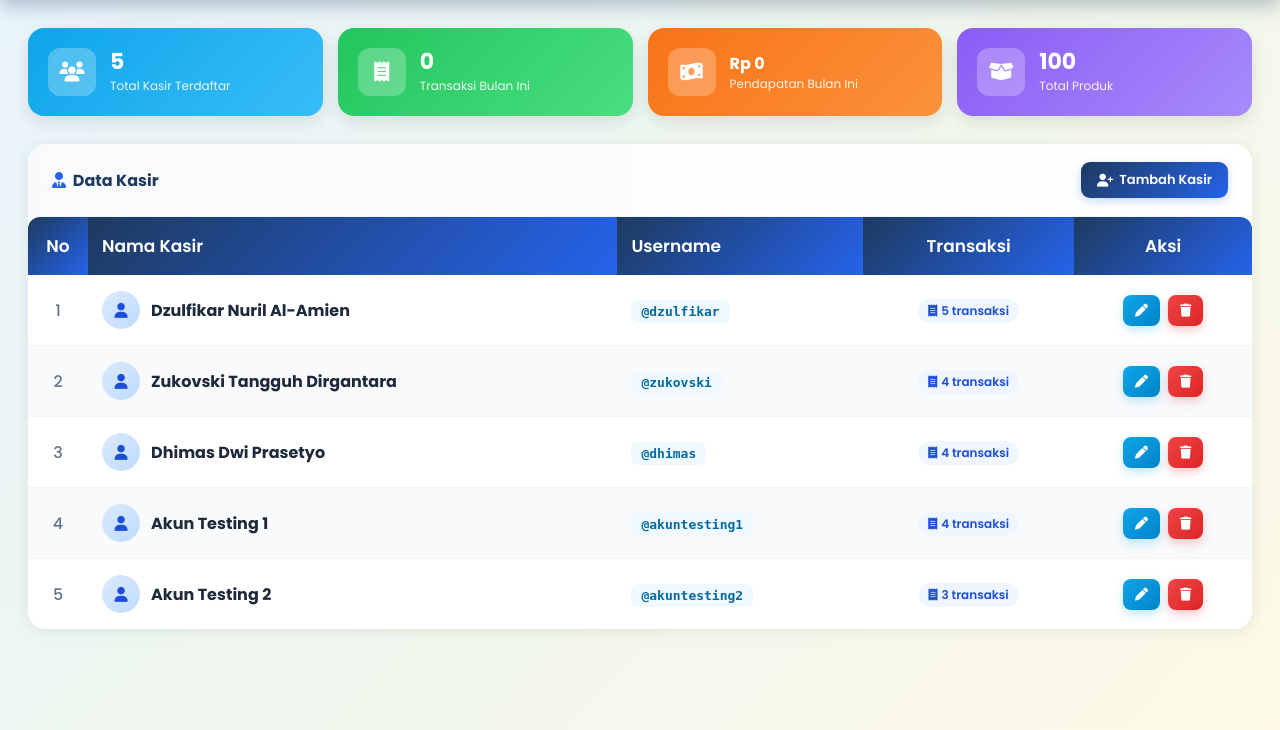
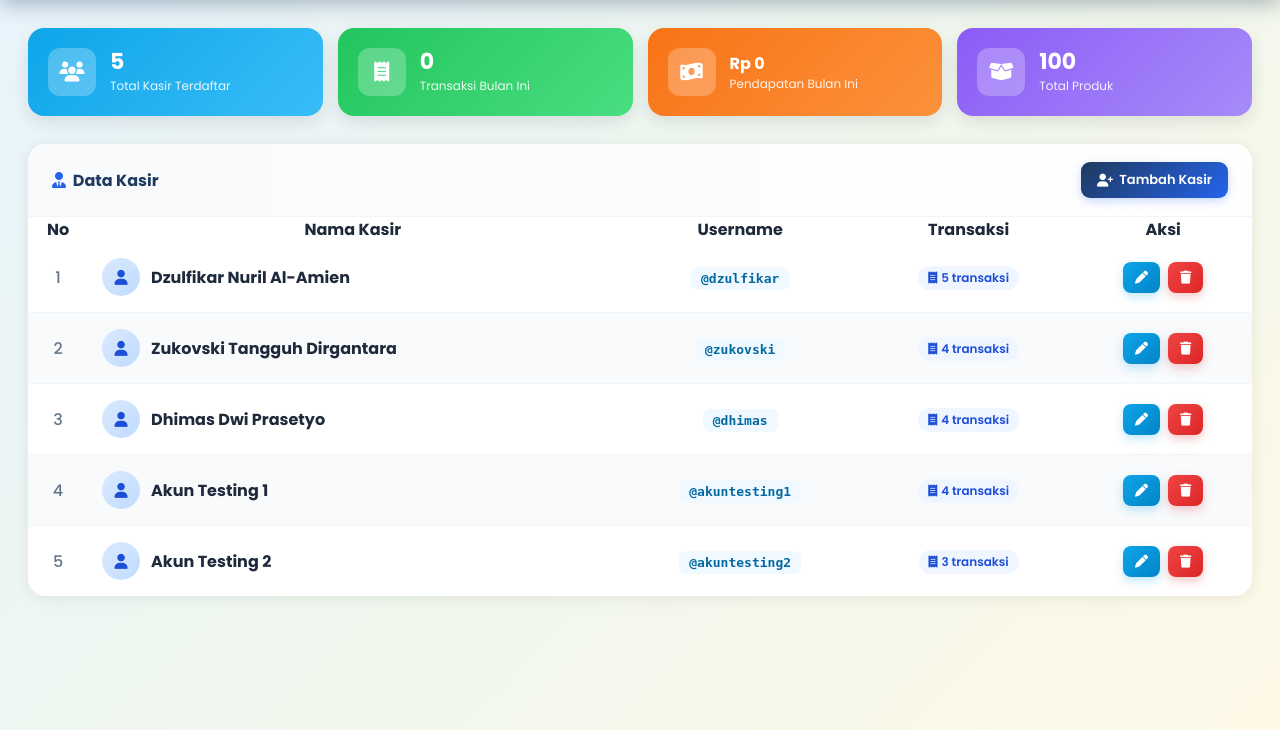
Before and after one commit to ZukovskiFT/Project-MBD, a PHP site: page /admin_dashboard.php in a window 1280 px wide. Shown: the part 70-800 px from the top of the page. Run offline with PHP 8.4, Linux system fonts and the light colour scheme; a user stored in the database is signed in; data comes from the database, SQL or seed files in the repository.

Commit message:
update dashboard

```diff
--- a/public/admin_dashboard.php
+++ b/public/admin_dashboard.php
@@ -151,14 +151,13 @@ body {
 table { width: 100%; border-collapse: collapse; }
 thead tr { background: transparent; }
 
-th {
-    background: linear-gradient(135deg, #1e3a5f, #2563eb);
+td {
     padding: 16px 14px;
-    color: white;
-    font-weight: 600;
-    text-align: left;
-    font-size: 17px;
-    border: none;
+    font-size: 16px;
+    color: #334155;
+    border-bottom: 1px solid #f1f5f9;
+    vertical-align: middle;
+    text-align: center; /* Tambahkan baris ini untuk memusatkan teks */
 }
 
 td {
```
